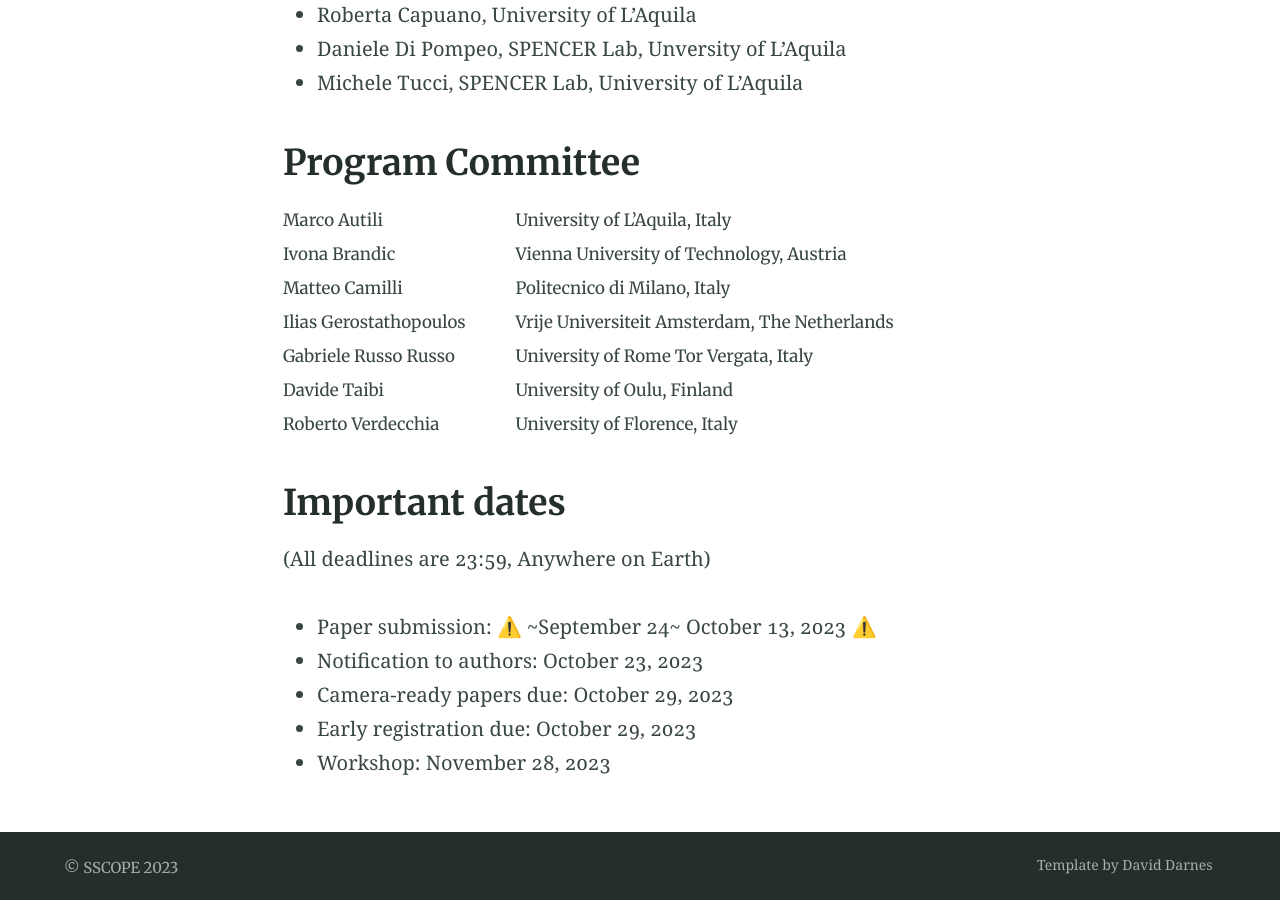
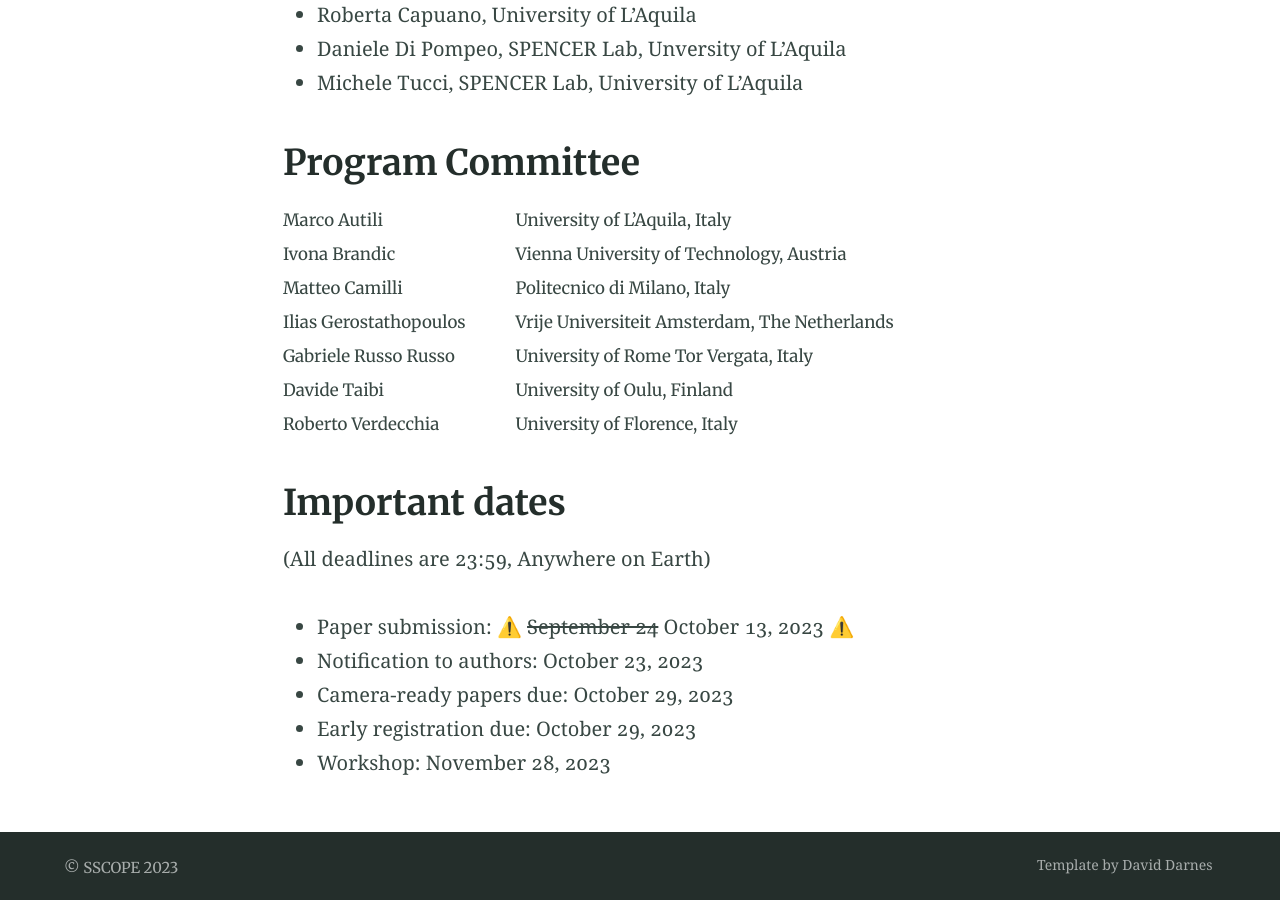
Before and after one commit to sscope-workshop/sscope-workshop.github.io, a Jekyll site: the page built from index.md, in a window 1280 px wide and 900 px high, scrolled down 2962 px. Built offline with Jekyll 4.4.1, drawn with Linux system fonts in a browser that asks for light colours; emoji names are drawn with the system emoji font.

Commit message:
fix markdown

```diff
--- a/index.md
+++ b/index.md
@@ -71,7 +71,7 @@ All submitted papers will be reviewed on the basis of technical quality, relevan
 ## Important dates
 (All deadlines are 23:59, Anywhere on Earth)
 
- - Paper submission: :warning: ~September 24~ October 13, 2023 :warning:
+ - Paper submission: :warning: ~~September 24~~ October 13, 2023 :warning:
  - Notification to authors: October 23, 2023
  - Camera-ready papers due: October 29, 2023
  - Early registration due: October 29, 2023
```
